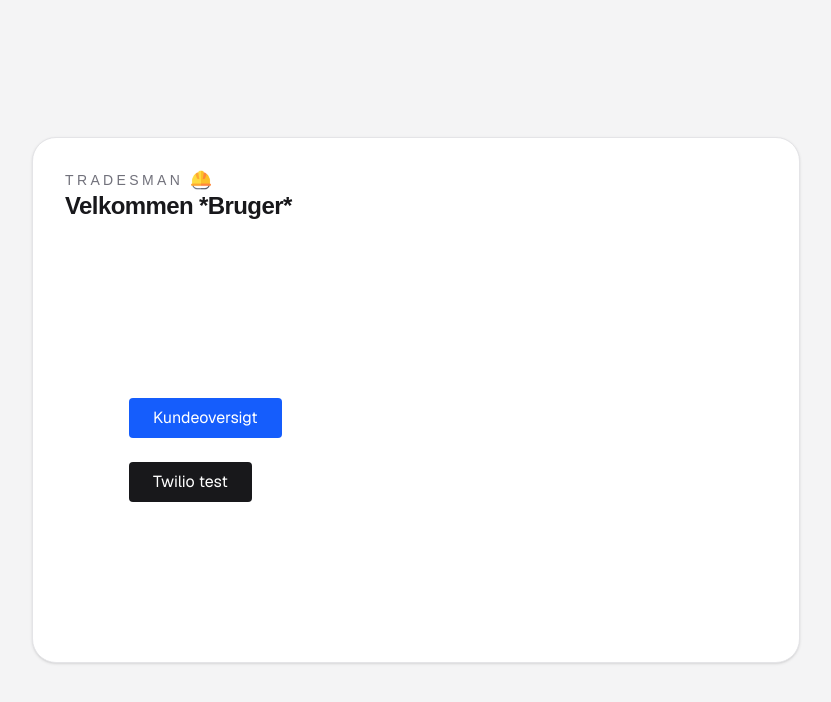
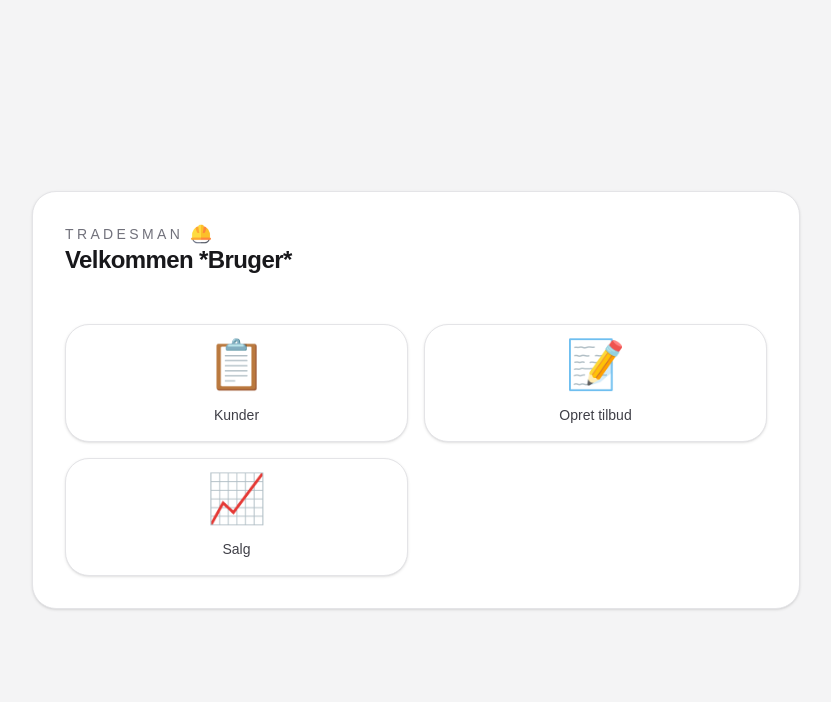
Before and after one commit to Nikolajkng/tradesman, a Next.js app in the folder app/: page / in a window 1280 px wide. Shown: the top 702 px of the page, without its empty margins (224-1055 px from the left). Built offline with nearby package versions, Linux system fonts and the light colour scheme.

Commit message:
better dashboard with menu

```diff
--- a/app/src/app/page.tsx
+++ b/app/src/app/page.tsx
@@ -1,22 +1,26 @@
 import Link from 'next/link';
+import DashboardTile from '@/components/DashboardTile';
+const dashboardTiles = [
+  { id: 1, label: 'Kunder', href: '/kundeoversigt', icon: '📋' },
+  { id: 2, label: 'Opret tilbud', href: '/tilbud', icon: '📝' },
+  { id: 3, label: 'Salg', href: '/salg', icon: '📈' },
+];
+
 
 export default function Home() {
   return (
-    <div className="flex flex-col flex-1 items-center justify-center bg-zinc-50 font-sans dark:bg-black">
-      <main className="flex flex-1 w-full max-w-3xl flex-col items-center justify-between py-32 px-16 bg-white dark:bg-black sm:items-start">
-        <div className="flex flex-col items-center gap-6 text-center sm:items-start sm:text-left">
-          <Link href="/kundeoversigt">
-            <button className="px-6 py-2 bg-blue-600 text-white rounded hover:bg-blue-700">
-              Kundeoversigt
-            </button>
-          </Link>
-          <Link href="/twilio-test">
-            <button className="px-6 py-2 bg-zinc-900 text-white rounded hover:bg-zinc-700">
-              Twilio test
-            </button>
-          </Link>
-        </div>
-      </main>
+    <div>
+      <div className="grid grid-cols-1 gap-4 sm:grid-cols-2">
+        {dashboardTiles.map((tile) => (
+          <DashboardTile
+            key={tile.id}
+            label={tile.label}
+            href={tile.href}
+            icon={tile.icon}
+          />
+        ))}
+      </div>
+
     </div>
   );
 }
--- /dev/null
+++ b/app/src/components/DashboardTile.tsx
@@ -0,0 +1,18 @@
+import Link from 'next/link';
+
+interface DashboardTileProps {
+  label: string;
+  href: string;
+  icon: string;
+}
+
+export default function DashboardTile({ label, href, icon }: DashboardTileProps) {
+  return (
+    <Link href={href}>
+      <div className="flex flex-col items-center justify-center gap-4 rounded-3xl border border-zinc-200 bg-white p-4 shadow-sm transition hover:shadow-md hover:border-zinc-300 cursor-pointer hover:scale-105">
+        <div className="text-5xl">{icon}</div>
+        <span className="text-sm font-medium text-zinc-700 text-center">{label}</span>
+      </div>
+    </Link>
+  );
+}
```
